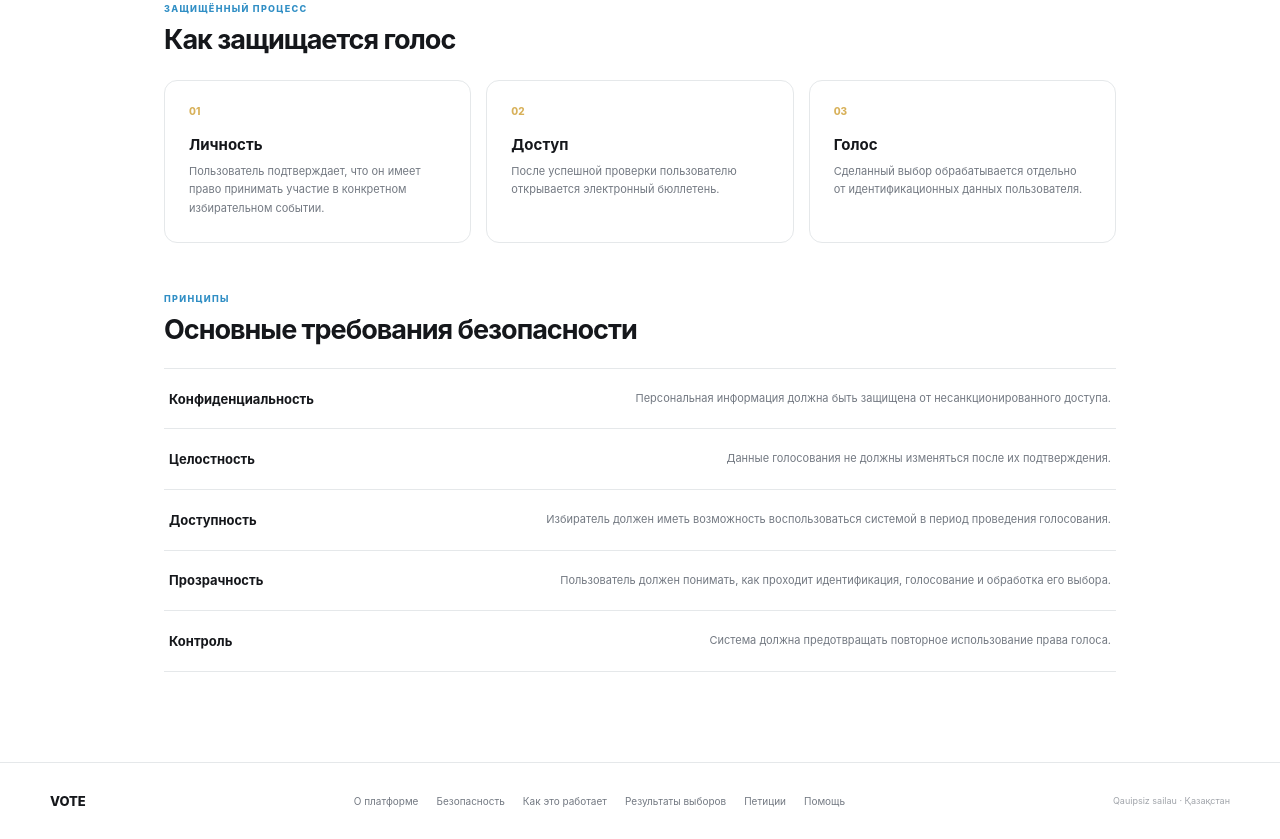
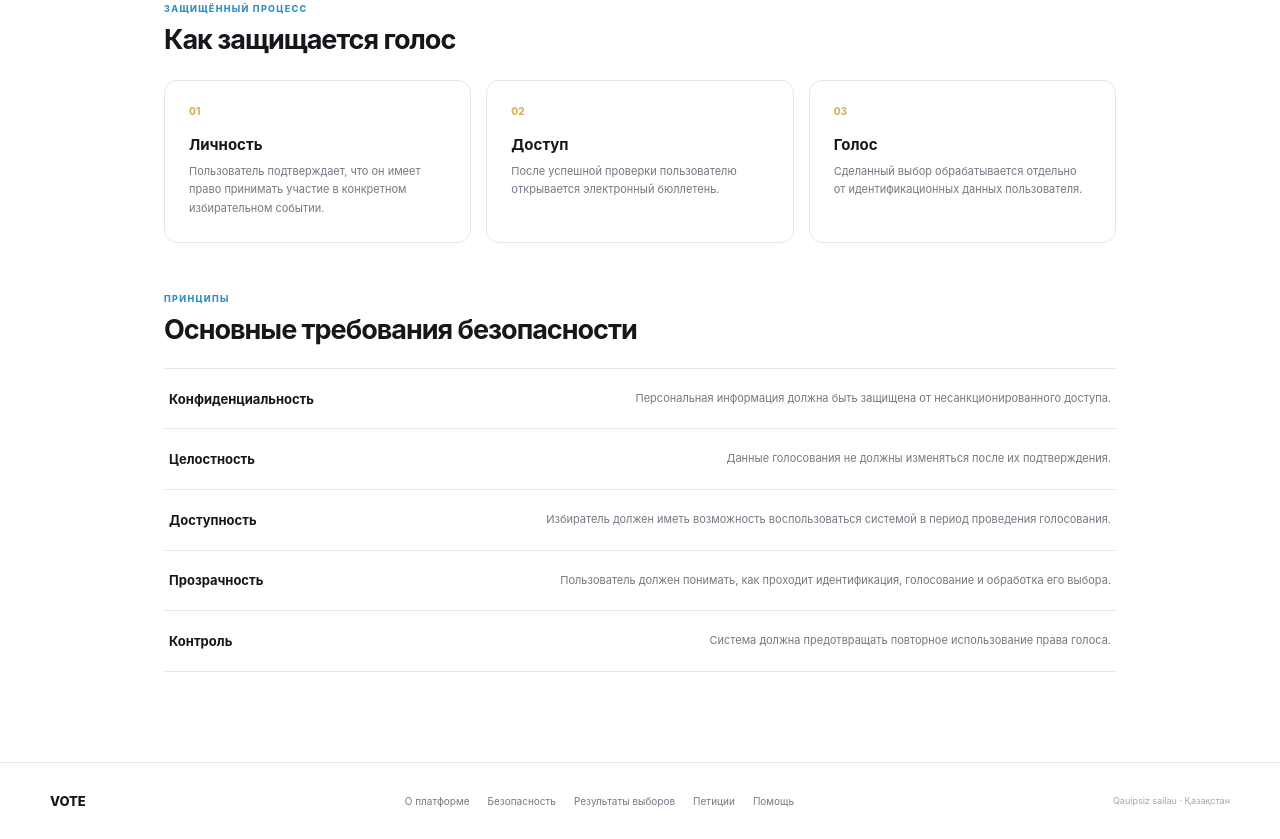
Before and after one commit to kazakhstandtrade-design/E-vote, a plain HTML site: page security.html in a window 1280 px wide. Shown: the part 1147-1986 px from the top of the page. Drawn offline with Linux system fonts and the light colour scheme.

Commit message:
Remove 'How it Works' link from security.html
Removed link to 'how-it-works.html' from the security page.

```diff
--- a/security.html
+++ b/security.html
@@ -1734,10 +1734,6 @@
             </a>
 
 
-            <a href="how-it-works.html">
-                Как это работает
-            </a>
-
 
             <a href="results.html">
                 Результаты выборов
```
